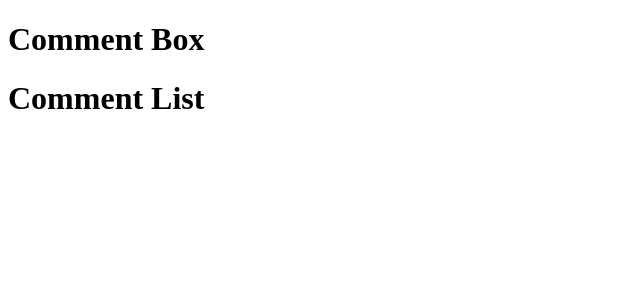
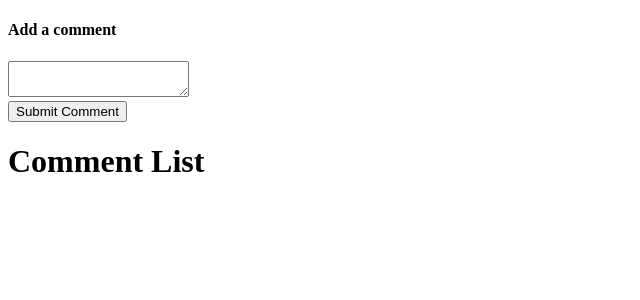
Before and after one commit to peterlxb/AdvancedReactCode, a React (Create React App) app in the folder testing/: page / in a window 1280 px wide. Shown: the top 300 px of the page, without its empty margins (0-640 px from the left). Built offline with nearby package versions, Linux system fonts and the light colour scheme.

Commit message:
Test textarea change and submit events

```diff
--- a/testing/src/components/CommentBox.js
+++ b/testing/src/components/CommentBox.js
@@ -1,11 +1,35 @@
-import React from "react";
+import React, { Component } from "react";
 
-const CommentBox = () => {
-  return (
-    <div>
-      <h1>Comment Box</h1>
-    </div>
-  );
-};
+class CommentBox extends Component {
+  state = {
+    comment: ""
+  };
+
+  handleChange = event => {
+    this.setState({ comment: event.target.value });
+  };
+
+  handleSubmit = event => {
+    event.preventDefault();
+    console.log(this.state.comment);
+
+    // Call an action creator
+    // And save the comment
+
+    this.setState({ comment: "" });
+  };
+
+  render() {
+    return (
+      <form onSubmit={this.handleSubmit}>
+        <h4>Add a comment</h4>
+        <textarea onChange={this.handleChange} value={this.state.comment} />
+        <div>
+          <button>Submit Comment</button>
+        </div>
+      </form>
+    );
+  }
+}
 
 export default CommentBox;
```
Also changed, not shown: 1 other file (tests, documents, lock files or other folders).
